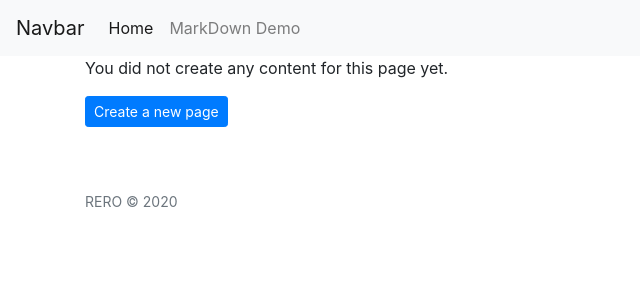
After one commit to jma/flask-wiki-old, a Flask app: template flask_wiki/templates/wiki/404.html in a window 1280 px wide. The commit adds this page. Shown: the top 300 px of the page, without its empty margins (0-640 px from the left). Run offline with Flask 2, Linux system fonts and the light colour scheme; the template is opened without the code that fills it, so the values that code supplies are empty; some libraries are stand-ins or nearby versions.

Commit message:
editor: add a create button on a 404 pages
Signed-off-by: Johnny Mariéthoz <johnny.mariethoz@rero.ch>

```diff
--- /dev/null
+++ b/flask_wiki/templates/wiki/404.html
@@ -0,0 +1,9 @@
+{% extends "wiki/page.html" %}
+{% block title -%}
+	Wiki page not found!
+{% endblock title %}
+
+{% block content %}
+<p>You did not create any content for this page yet.</p>
+<p><a href="{{ url_for('wiki.edit', url=request.path.replace(config.get('WIKI_URL_PREFIX'), '').strip('/')) }}" class="btn btn-primary btn-sm">Create a new page</a></p>
+{% endblock %}
--- a/flask_wiki/templates/wiki/page.html
+++ b/flask_wiki/templates/wiki/page.html
@@ -1,3 +1,5 @@
+{% from 'bootstrap/utils.html' import render_messages %}
+
 <!doctype html>
 <html lang="en">
 
@@ -40,6 +42,7 @@
 
 
     <div class="container">
+        {{ render_messages(dismissible=True, dismiss_animate=True) }}
         {% block content %}
         {% endblock %}
     </div>
--- a/flask_wiki/views.py
+++ b/flask_wiki/views.py
@@ -41,4 +41,8 @@ def edit(url):
         page.save()
         flash('"%s" was saved.' % page.title, 'success')
         return redirect(url_for('wiki.display', url=url))
-    return render_template('editor.html', form=form, page=page)
+    return render_template('wiki/editor.html', form=form, page=page)
+
+@blueprint.errorhandler(404)
+def page_not_found(error):
+    return render_template('wiki/404.html'), 404
```
Also changed, not shown: data/home.md (+3 -1 lines), flask_wiki/templates/wiki/editor.html (renamed from flask_wiki/templates/editor.html).
